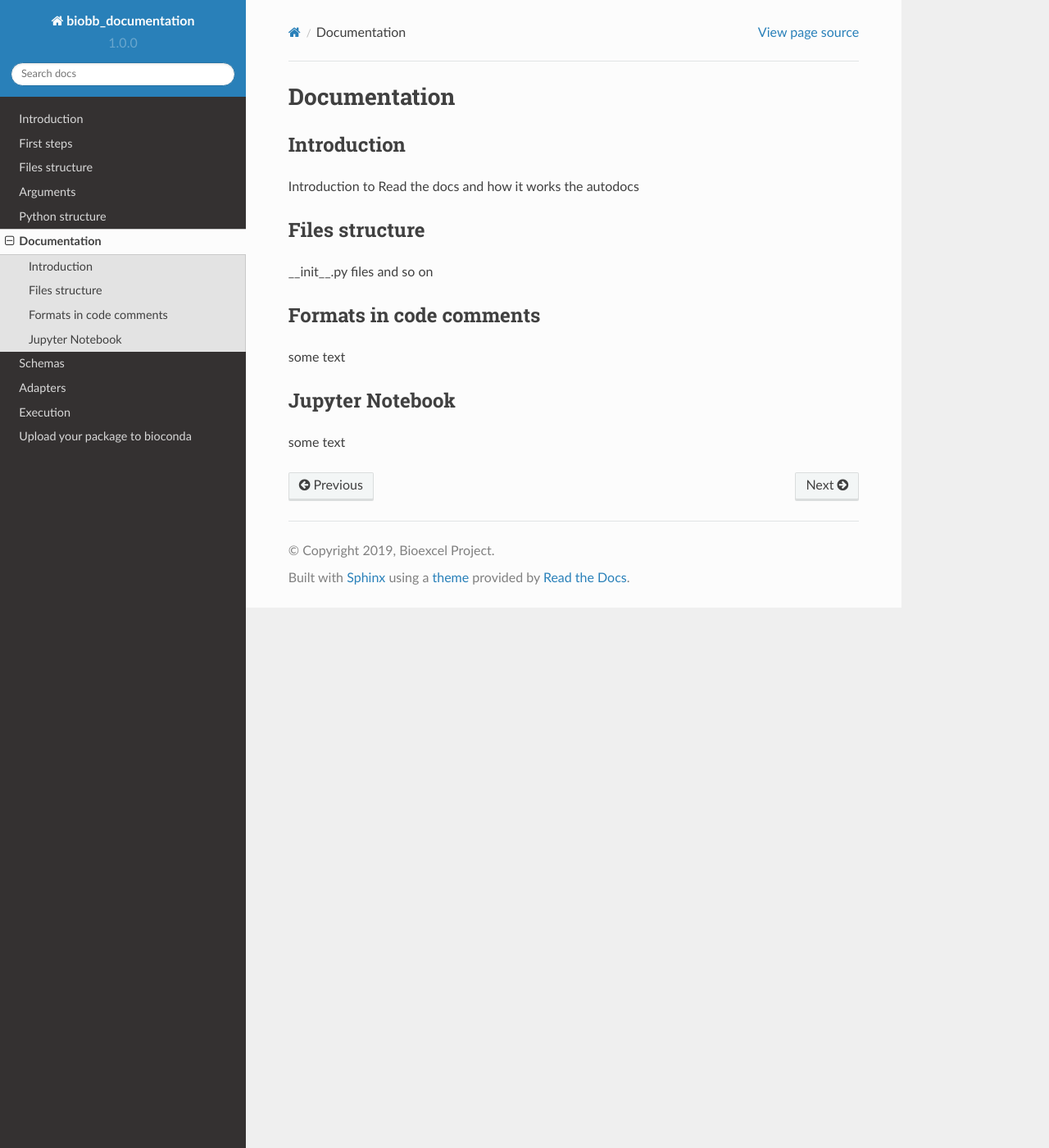
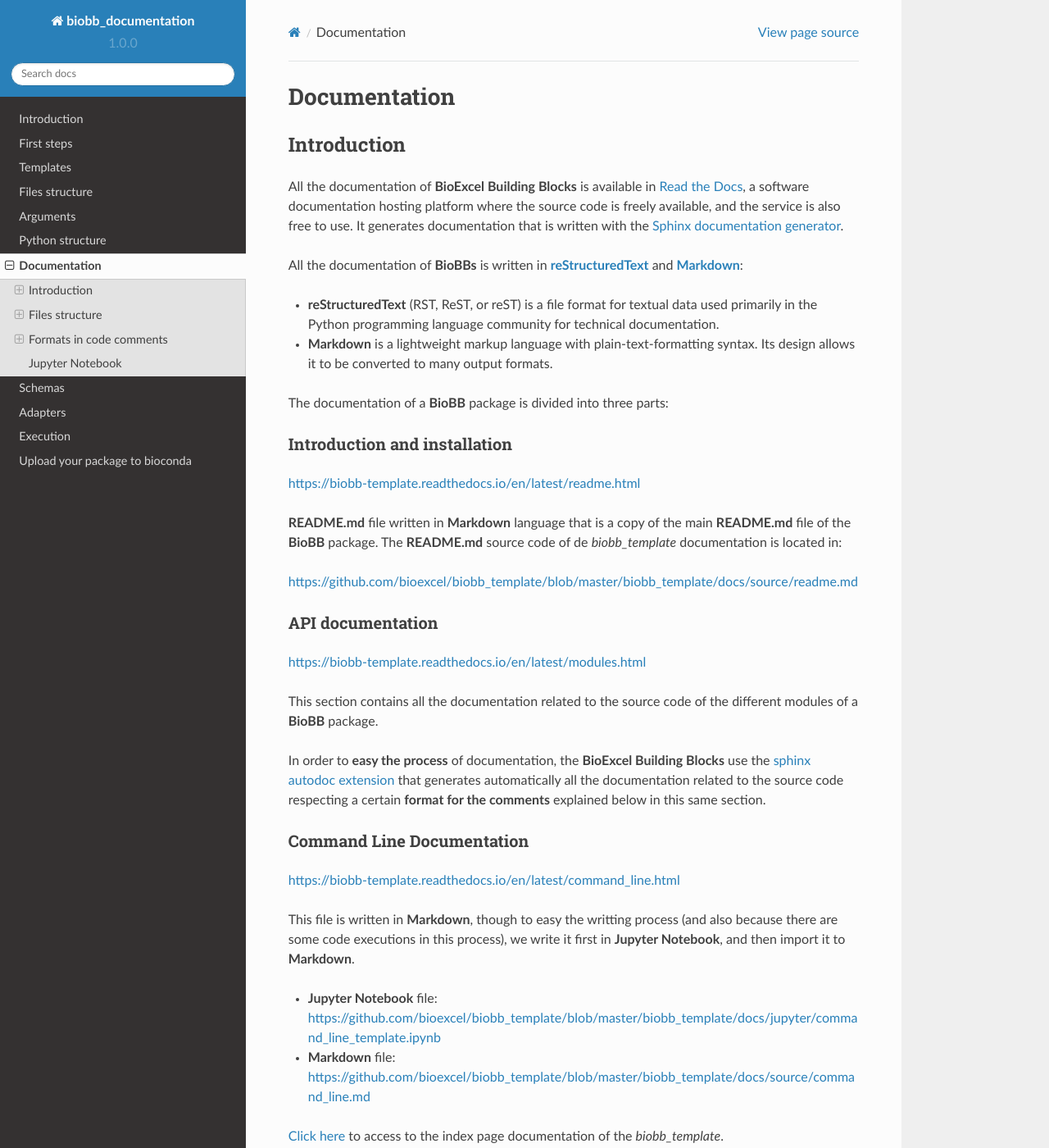
Before and after one commit to bioexcel/biobb_documentation, a Sphinx documentation site: the page built from biobb_documentation/docs/source/documentation.md, in a window 1280 px wide and 1400 px high. Shown: the whole window at 82% size. Built offline with Sphinx 7.4.7 and the Read the Docs theme 2.0.0, drawn with Linux system fonts in a browser that asks for light colours; some of the changed text lies outside the part shown.

Commit message:
Documentation 0.1 & Templates

````diff
--- a/biobb_documentation/docs/source/documentation.md
+++ b/biobb_documentation/docs/source/documentation.md
@@ -2,15 +2,92 @@
 
 ## Introduction
 
-Introduction to Read the docs and how it works the autodocs
+All the documentation of **BioExcel Building Blocks** is available in [Read the Docs](https://readthedocs.org/), a software documentation hosting platform where the source code is freely available, and the service is also free to use. It generates documentation that is written with the [Sphinx documentation generator](https://www.sphinx-doc.org/en/master/).
+
+All the documentation of **BioBBs** is written in [**reStructuredText**](https://thomas-cokelaer.info/tutorials/sphinx/rest_syntax.html) and [**Markdown**](https://www.markdownguide.org/basic-syntax/):
+
+* **reStructuredText** (RST, ReST, or reST) is a file format for textual data used primarily in the Python programming language community for technical documentation.
+* **Markdown** is a lightweight markup language with plain-text-formatting syntax. Its design allows it to be converted to many output formats.
+
+The documentation of a **BioBB** package is divided into three parts:
+
+### Introduction and installation
+
+[https://biobb-template.readthedocs.io/en/latest/readme.html](https://biobb-template.readthedocs.io/en/latest/readme.html)
+
+**README.md** file written in **Markdown** language that is a copy of the main **README.md** file of the **BioBB** package. The **README.md** source code of de *biobb_template* documentation is located in:
+
+[https://github.com/bioexcel/biobb_template/blob/master/biobb_template/docs/source/readme.md](https://github.com/bioexcel/biobb_template/blob/master/biobb_template/docs/source/readme.md)
+
+### API documentation
+
+[https://biobb-template.readthedocs.io/en/latest/modules.html](https://biobb-template.readthedocs.io/en/latest/modules.html)
+
+This section contains all the documentation related to the source code of the different modules of a **BioBB** package.
+
+In order to **easy the process** of documentation, the **BioExcel Building Blocks** use the [sphinx autodoc extension](http://www.sphinx-doc.org/en/master/usage/extensions/autodoc.html) that generates automatically all the documentation related to the source code respecting a certain **format for the comments** explained below in this same section.
+
+### Command Line Documentation
+
+[https://biobb-template.readthedocs.io/en/latest/command_line.html](https://biobb-template.readthedocs.io/en/latest/command_line.html)
+
+This file is written in **Markdown**, though to easy the writting process (and also because there are some code executions in this process), we write it first in **Jupyter Notebook**, and then import it to **Markdown**.
+
+* **Jupyter Notebook** file: [https://github.com/bioexcel/biobb_template/blob/master/biobb_template/docs/jupyter/command_line_template.ipynb](https://github.com/bioexcel/biobb_template/blob/master/biobb_template/docs/jupyter/command_line_template.ipynb)
+
+* **Markdown** file: [https://github.com/bioexcel/biobb_template/blob/master/biobb_template/docs/source/command_line.md](https://github.com/bioexcel/biobb_template/blob/master/biobb_template/docs/source/command_line.md)
+
+[Click here](https://biobb-template.readthedocs.io/en/latest/index.html) to access to the index page documentation of the *biobb_template*.
 
 ## Files structure
 
-\_\_init\_\_.py files and so on
+### \_\_init\_\_.py files
+
+As explained in the [Files structure](https://biobb-documentation.readthedocs.io/en/latest/files_structure.html) section, there are two **\_\_init\_\_.py** files:
+
+* **biobb_template/biobb_template/\_\_init\_\_.py**: define the package name (*biobb_template*) and all the modules contained in this package, only one in this example (*template*).
+
+
+```python
+name = "biobb_template"
+__all__ = ["template"]
+```
+
+* **biobb_template/biobb_template/template/\_\_init\_\_.py**: define the folder name (*template*) and all the tools contained in this folder, only two in this example (*template* and *template_container*).
+
+
+```python
+name = "template"
+__all__ = ["template", "template_container"]
+```
+
+This two files are used by the [sphinx autodoc extension](http://www.sphinx-doc.org/en/master/usage/extensions/autodoc.html) for parsing the directories structure of our **BioBB**. Therefore, it's very important to define them properly and put only the **modules / tools** we want to documentate automatically.
+
+### docs folder
+
+The structure of the docs folder is as follows:
+
+* docs/
+    * jupyter/
+        * command_line_template.ipynb
+    * source/
+        * \_static/
+        * command_line.md
+        * conf.py
+        * index.rst
+        * modules.rst
+        * readme.md
+        * schema.html
+        * template.rst
+    * Makefile
+
+
 
 ## Formats in code comments
 
-some text
+### Arguments
+
+### Functions
 
 ## Jupyter Notebook
 
--- a/biobb_documentation/docs/source/index.rst
+++ b/biobb_documentation/docs/source/index.rst
@@ -17,6 +17,7 @@ Contents
 
    Introduction <readme>
    First steps <first_steps>
+   Templates <templates>
    Files structure <files_structure>
    Arguments <arguments>
    Python structure <python_structure>
````
Also changed, not shown: biobb_documentation/docs/source/arguments.md (+21 -9 lines), biobb_documentation/docs/source/files_structure.md (+1 -1 lines), biobb_documentation/docs/source/first_steps.md (+5 -5 lines), biobb_documentation/docs/source/python_structure.md (+6 -6 lines), biobb_documentation/docs/source/templates.md (added, +36 -0 lines), biobb_documentation/docs/jupyter/arguments.ipynb, biobb_documentation/docs/jupyter/documentation.ipynb, biobb_documentation/docs/jupyter/files_structure.ipynb, biobb_documentation/docs/jupyter/first_steps.ipynb, biobb_documentation/docs/jupyter/python_structure.ipynb, biobb_documentation/docs/jupyter/templates.ipynb (added).
